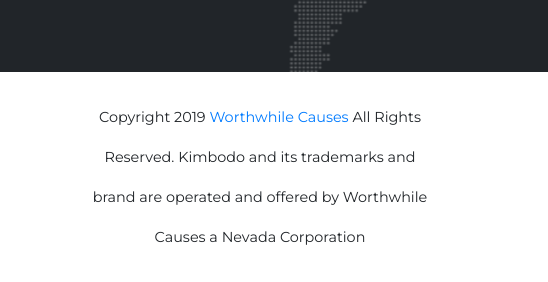
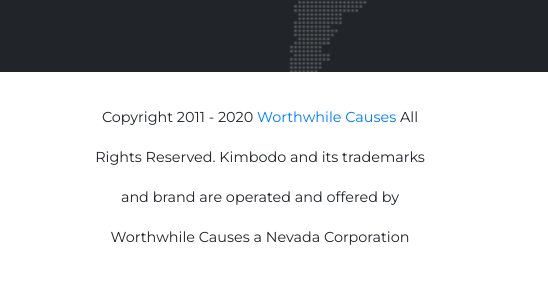
Before and after one commit to kimbodo/kimbodo, a website with bundled scripts: page index.html in a window 1280 px wide. Shown: the part 6438-6720 px from the top of the page, 0-548 px from the left. Built offline with nearby package versions, Linux system fonts and the light colour scheme; a web font is replaced by a local one.

Commit message:
Update Copyright Information for home page
Working with Joel on training, I decided to make a change to the footer of the copyright info date

```diff
--- a/index.html
+++ b/index.html
@@ -411,7 +411,7 @@
     <div class="container">
       <div class="row align-items-center">
         <div class="col-md-4">
-          <span class="copyright">Copyright 2019 <a href="https://worthwhilecauses.org" target="_blank">Worthwhile Causes</a> All Rights Reserved. Kimbodo and its trademarks and brand are operated and offered by Worthwhile Causes a Nevada Corporation
+          <span class="copyright">Copyright 2011 - 2020 <a href="https://worthwhilecauses.org" target="_blank">Worthwhile Causes</a> All Rights Reserved. Kimbodo and its trademarks and brand are operated and offered by Worthwhile Causes a Nevada Corporation
           </span>
         </div>
         <div class="col-md-4">
```
